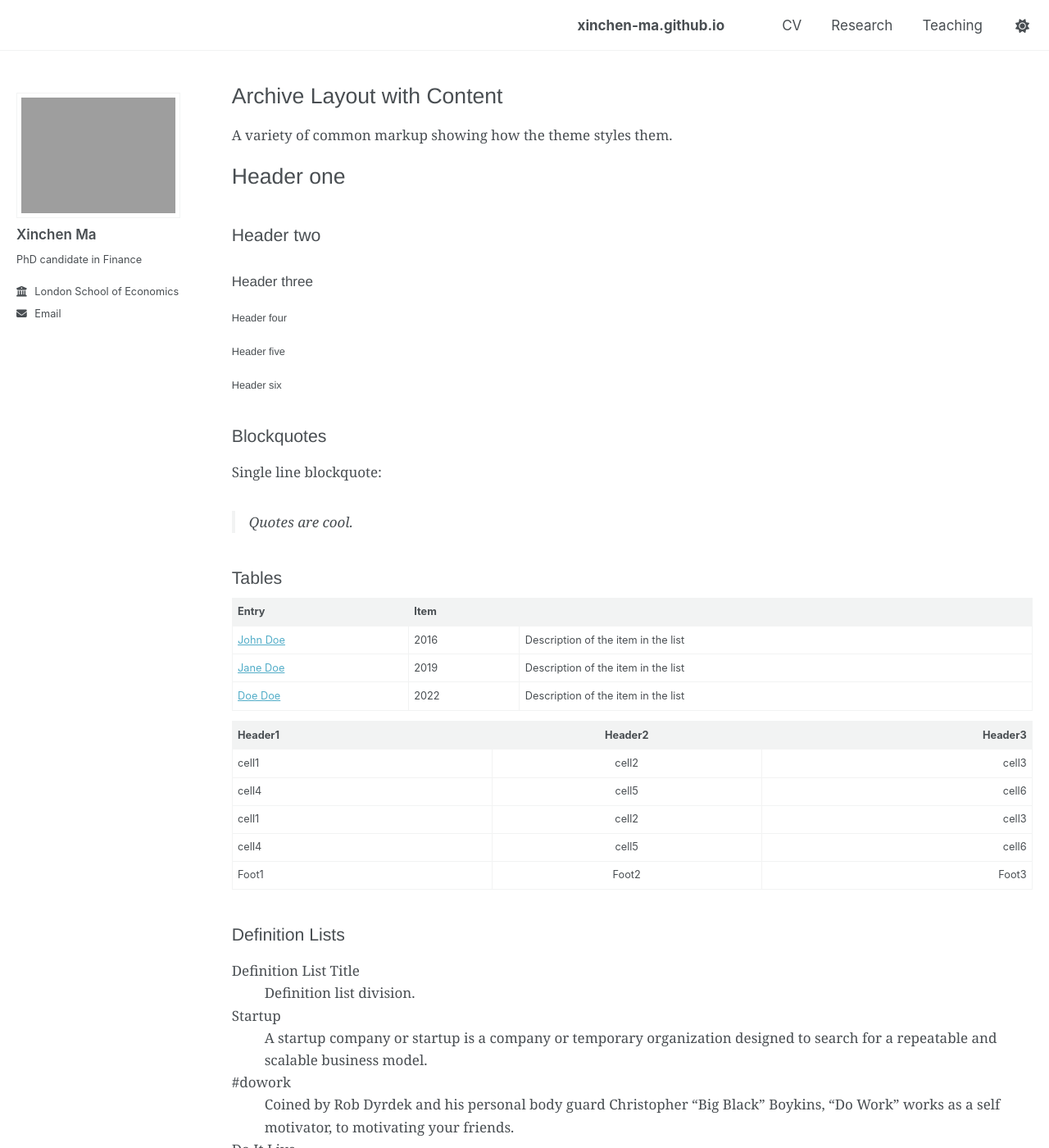
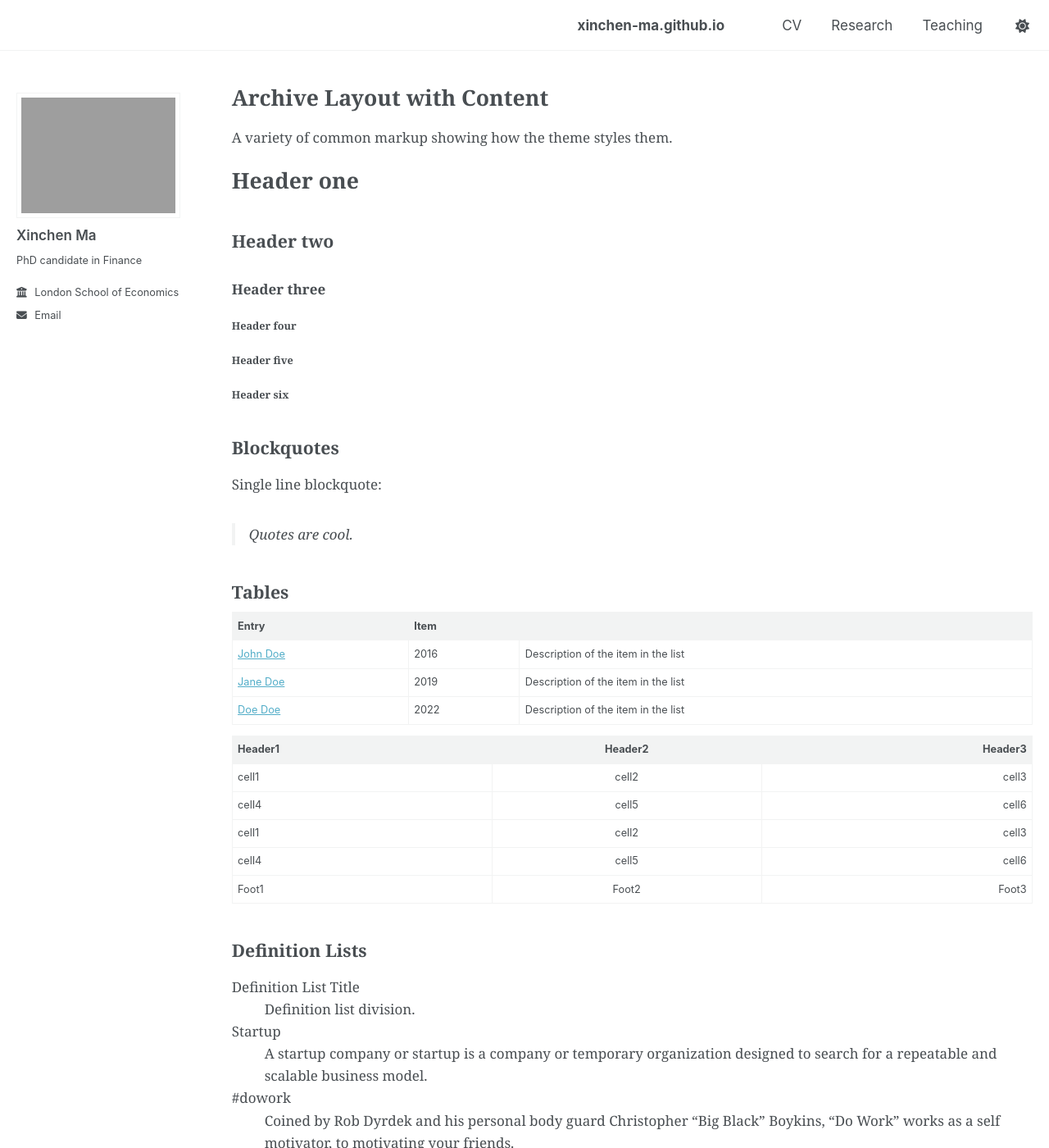
Before and after one commit to xinchen-ma/xinchen-ma.github.io, a Jekyll site: the page built from _pages/archive-layout-with-content.md, in a window 1280 px wide and 1400 px high. Shown: the whole window at 82% size. Built offline with Jekyll 4.4.1, drawn with Linux system fonts in a browser that asks for light colours; a script that is not in the unit is left out.

Commit message:
Update custom.css

```diff
--- a/assets/css/custom.css
+++ b/assets/css/custom.css
@@ -83,16 +83,10 @@ body {
   font-size: 17px;
 }
 
-/* /* Lighter sans-serif for titles and headings */
+/* Headings also in Georgia */
 h1, h2, h3, h4, h5, h6,
 .page__title {
-  font-family: "Helvetica Neue", Helvetica, Arial, sans-serif;
-  font-weight: 570;   /* lighter than 700, makes titles less heavy */
-  line-height: 1.2;   /* tighter, helps fit titles in fewer lines */
-} */
-h1, h2, h3, h4, h5, h6,
-.page__title {
-  font-family: Calibri, Candara, "Segoe UI", "Helvetica Neue", Helvetica, Arial, sans-serif;
-  font-weight: 600;
-  line-height: 1.25;
+  font-family: Georgia, Cambria, "Times New Roman", serif;
+  font-weight: 600;   /* 600 gives strong emphasis, but not too bold */
+  line-height: 1.3;   /* a bit more breathing room than sans-serif */
 }
```
